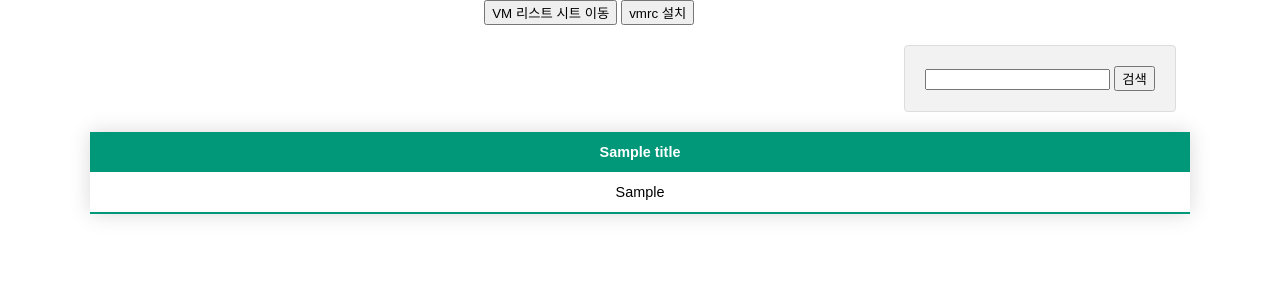
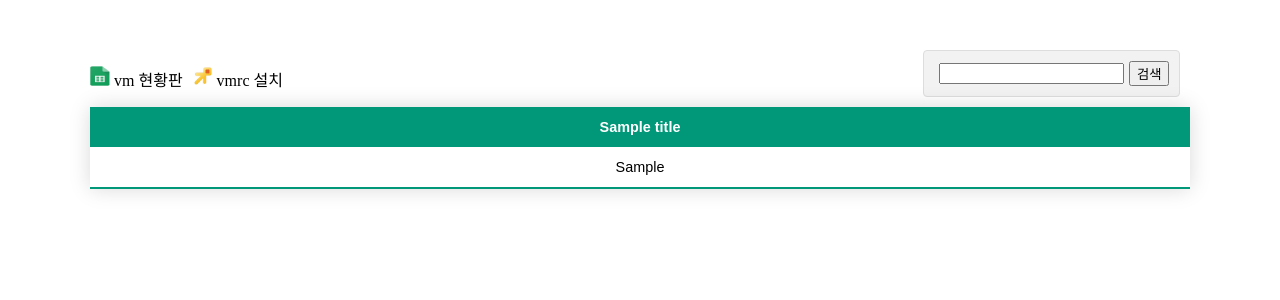
Before and after one commit to CUdex/maange_web, a FastAPI app: template app/templates/all_vm.html in a window 1280 px wide. Shown: the part 46-346 px from the top of the page. Run offline with FastAPI, Linux system fonts and the light colour scheme; the template is opened without the code that fills it: most values are stand-ins (such as "Sample title", 1, 10 or a date in 2020).

Commit message:
콘솔 연결 및 전원 부분 수정

```diff
--- a/app/templates/all_vm.html
+++ b/app/templates/all_vm.html
@@ -13,7 +13,6 @@
   }
   .styled-table {
       border-collapse: collapse;
-      margin: auto;
       font-size: 0.9em;
       font-family: sans-serif;
       min-width: 1100px;
@@ -47,23 +46,24 @@
       text-align: center;
   }
   #search_form {
-    position: relative;
-    top: 0;
-    right: 0;
-    left: 400px;
-    margin: 20px;
-    padding: 20px;
+    display: flex;
+    flex-direction: row;
+    gap: 5px;
+    margin-left: 630px;
+    margin-bottom: 10px;
+    padding: 10px;
     background-color: #f2f2f2;
     border: 1px solid #ddd;
     border-radius: 4px;
+    align-items: center;
   }
   .circle_container {
     display: flex;
     align-items: center;
   }
   .circle {
-    width: 20px;
-    height: 20px;
+    width: 15px;
+    height: 15px;
     border-radius: 50%;
   }
   .power {
@@ -133,22 +133,49 @@
     color: orange;
     cursor: pointer;
   }
+  img {
+    width: 20px;
+    height: 20px;
+  }
+  #tools {
+    display: flex;
+    flex-direction: row;
+    align-items: center;
+    gap: 10px;
+    margin-top: 50px;
+    padding: 0;
+    min-width: 1100px;
+  }
+  #tools .tools_text {
+    padding: 0;
+    margin: 0;
+  }
+  #tools .tools_text:hover {
+    cursor: pointer;
+    color: green;
+  }
 </style>
-
 <body>
   {% include "main_header.html" %}
+<div></div>
 <div id="container">
-  <div>
-    <div>
-      <button onclick="go_sheet()">VM 리스트 시트 이동</button>
-      <button id="getVMRC">vmrc 설치</button>
+  <table class='styled-table'>
+      <div id="tools">
+        <div onclick="go_sheet()" class="tools_text">
+          <img src="vm_list/asset/Google_Sheets_Logo.png">
+          vm 현황판
         </div>
-    <form method="get" id="search_form">
+        <div id="getVMRC" class="tools_text">
+          <img src="vm_list/asset/vmrc_logo.png">
+          vmrc 설치
+        </div>
+      <div id="search_form">
+        <form method="get">
           <input type="string" name="vm_name"/>
           <input type="submit" value="검색">
         </form>
       </div>
-  <table class='styled-table'>
+    </div>
     <thead>
       <tr>
         {% for x in title %}
@@ -320,14 +347,11 @@
       }
   }
 
-
-
   // 모든 버튼 요소를 선택하여 클릭 이벤트에 onClickButton 함수 연결
   const buttons = document.querySelectorAll(".power");
   buttons.forEach(button => {
     button.addEventListener("click", onOffClickButton);
   });
-
 
 </script>
 <!-- <link rel="stylesheet" type="text/css" href="vm_list/css/wmks-all.css" /> -->
@@ -344,33 +368,34 @@
 
     const target_id = target.getAttribute("vm_id");
     const target_host = target.getAttribute("vm_host");
+    const target_name = target.getAttribute("vm_name");
 
-
-    vmrc_ex(target_host, target_id);
+    const confirmed = confirm(`${target_name}에 콘솔을 연결합니다.\n\nvmrc가 설치되어 있지 않을 경우 연결이 실행되지 않습니다.\n좌측 상단의 \"vmrc 설치\"를 눌러 vmrc를 설치해주세요.`)
+    if (confirmed) {
+      window.location.href = "vmrc://" + target_host + "/?moid=" + target_id;
+    }
   }
 
- function vmrc_ex(vm_host, vm_id) {
-        // 인증서 문제로 wss 연결 불가 ㅜ
-        // var wmks = WMKS.createWMKS("wmksContainer",{})
+//  function vmrc_ex(vm_host, vm_id) {
+//         // 인증서 문제로 wss 연결 불가 ㅜ
+//         // var wmks = WMKS.createWMKS("wmksContainer",{})
 
-        // wmks.register(WMKS.CONST.Events.CONNECTION_STATE_CHANGE, function(event,data){
-        //   if(data.state == WMKS.CONST.ConnectionState.CONNECTED){
-        //     console.log("connection state change : connected");}
-        // });
+//         // wmks.register(WMKS.CONST.Events.CONNECTION_STATE_CHANGE, function(event,data){
+//         //   if(data.state == WMKS.CONST.ConnectionState.CONNECTED){
+//         //     console.log("connection state change : connected");}
+//         // });
 
-        // wmks.register(WMKS.CONST.Events.WMKS_KEYDOWN, function(event, data) {
-        //   console.log("Key pressed:", data.keyCode);
-        // });
-        // wmks.connect("ws://172.29.100.203:443/ticket/ab1684ba2d018d37");
-        // WMRC
-        window.location.href = "vmrc://" + vm_host + "/?moid=" + vm_id;
-  }
+//         // wmks.register(WMKS.CONST.Events.WMKS_KEYDOWN, function(event, data) {
+//         //   console.log("Key pressed:", data.keyCode);
+//         // });
+//         // wmks.connect("ws://172.29.100.203:443/ticket/ab1684ba2d018d37");
+//         // WMRC
+//   }
 
   const vm_name_text = document.querySelectorAll(".name");
   vm_name_text.forEach(name_text => {
     name_text.addEventListener("click", hrVm);
   });
-
 
   function getVmrcExe() {
     try {
@@ -402,6 +427,5 @@
     const url = "https://docs.google.com/spreadsheets/d/1lAyzBUvUKutQOAnqBrEnQVSajWQIh1dcR5-y6s-scfk/edit#gid=0"
     window.open(url, '_blank');
   }
-
 </script>
 </html>
```
Also changed, not shown: app/routers/vm_manage.py (+9 -3 lines), app/asset/Google_Sheets_Logo.png (added), app/asset/vmrc_logo.png (added). Lines whose indentation alone changed are shown as unchanged.
